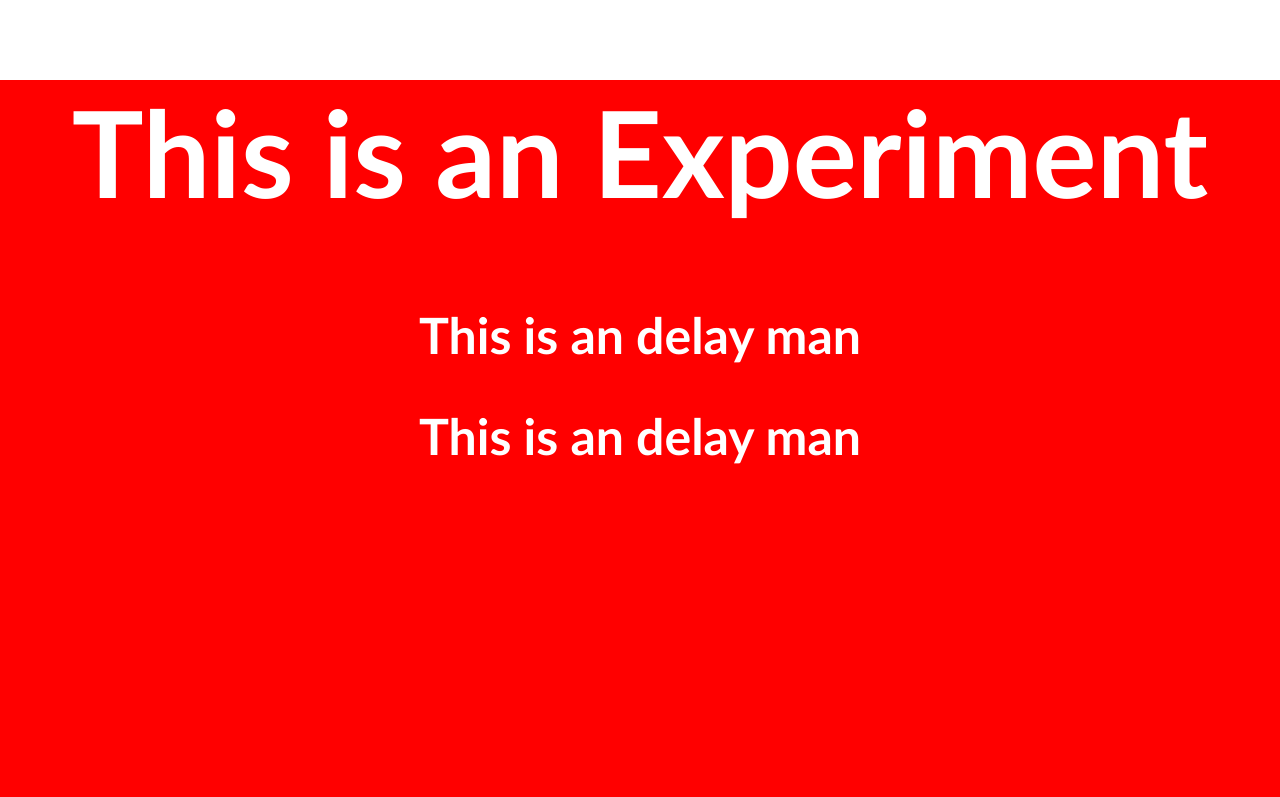
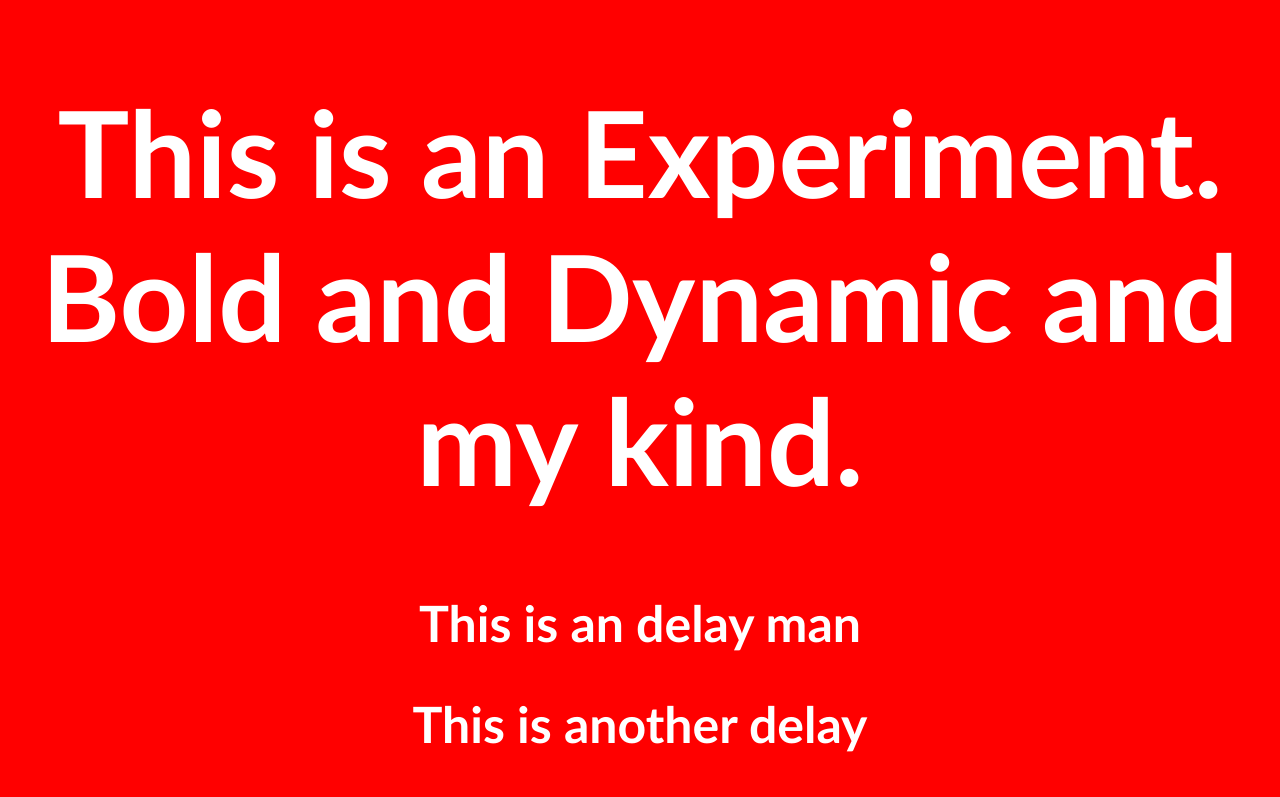
Before and after one commit to SAURABHRAI110/ScrollReveal-Experiment, a plain HTML site: page index.html in a window 1280 px wide. Shown: the top 797 px of the page. Drawn offline with nearby package versions, Linux system fonts and the light colour scheme.

Commit message:
Version2
Solved Flickering Problem.
Text vertically centerd with addition of span along h1 and h2 tag.

```diff
--- a/child.css
+++ b/child.css
@@ -4,8 +4,12 @@ body {
     padding: 0%;
 }
 
+html.sr .load-hidden {
+    visibility: hidden;
+}
+
 .section {
-    height: 90vh;
+    height: 100vh;
     width: 100vw;
 }
 
@@ -32,6 +36,7 @@ h1 {
     color: #fff;
     align-content: center;
 
+
 }
 
 h2 {
@@ -41,3 +46,10 @@ h2 {
     color: #fff;
     align-content: center;
 }
+
+
+.span {
+    display: inline-block;
+    vertical-align: middle;
+    line-height: normal;
+}
--- a/index.html
+++ b/index.html
@@ -7,28 +7,37 @@
     <meta http-equiv="X-UA-Compatible" content="ie=edge">
     <title>Document</title>
     <link rel="stylesheet" href="child.css">
+    <script src="https://unpkg.com/scrollreveal"></script>
 </head>
 
 <body>
-    <div class="section1 section">
+    <div class="section1 section load-hidden">
 
-        <h1 class="delay1"> This is an Experiment</h1>
-        <h2 class="delay2"> This is an delay man</h2>
-        <h2 class="delay3"> This is an delay man</h2>
+        <span class="span">
+            <h1> This is an Experiment. Bold and Dynamic and my kind.</h1>
+            <h2> This is an delay man</h2>
+            <h2> This is another delay </h2>
+        </span>
     </div>
     <div class="section2 section">
-        <h1 class="delay2">Bringing the best of the scroll reveal</h1>
+        <span class="span">
+            <h1 class="delay2">Bringing the best of the scroll reveal</h1>
+        </span>
     </div>
     <div class="section3 section">
-        <h1>Did you see what just happens</h1>
+        <span class="span">
+            <h1>Did you see what just happens</h1>
+        </span>
     </div>
     <div class="section4 section">
-        <h1>This is wonder</h1>
+        <span class="span">
+            <h1>This is wonder</h1>
+        </span>
     </div>
 
+    <!--
+    <script src="jquery-3.3.1.min.js"></script> -->
 
-    <script src="jquery-3.3.1.min.js"></script>
-    <script src="https://unpkg.com/scrollreveal"></script>
     <script src="main.js"></script>
 </body>
 
--- a/main.js
+++ b/main.js
@@ -2,14 +2,13 @@ ScrollReveal().reveal('.section1');
 
 
 ScrollReveal().reveal('.section1');
-ScrollReveal().reveal('.delay1', {
-    delay: 500
+
+
+ScrollReveal().reveal('h1', {
+    delay: 1000
 });
-ScrollReveal().reveal('.delay2', {
-    delay: 2000
-});
-ScrollReveal().reveal('.delay3', {
-    delay: 3000
+ScrollReveal().reveal('h2', {
+    delay: 1500
 });
 ScrollReveal().reveal('.section2');
 ScrollReveal().reveal('.section3');
```
